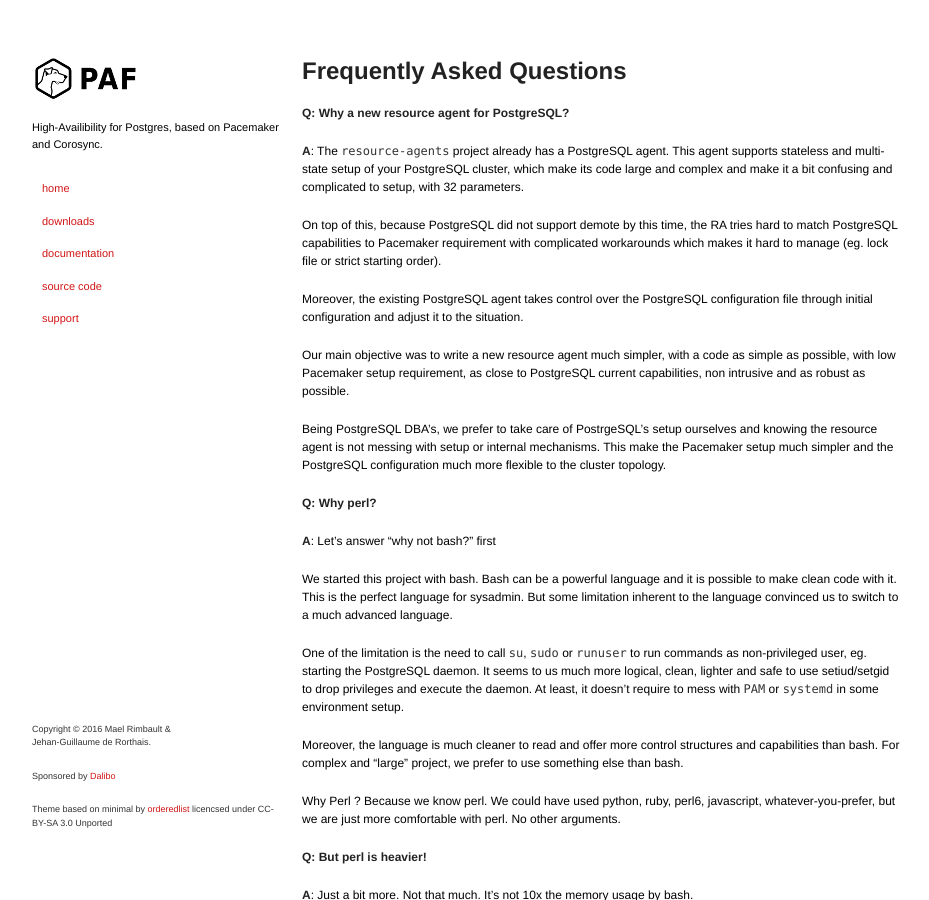
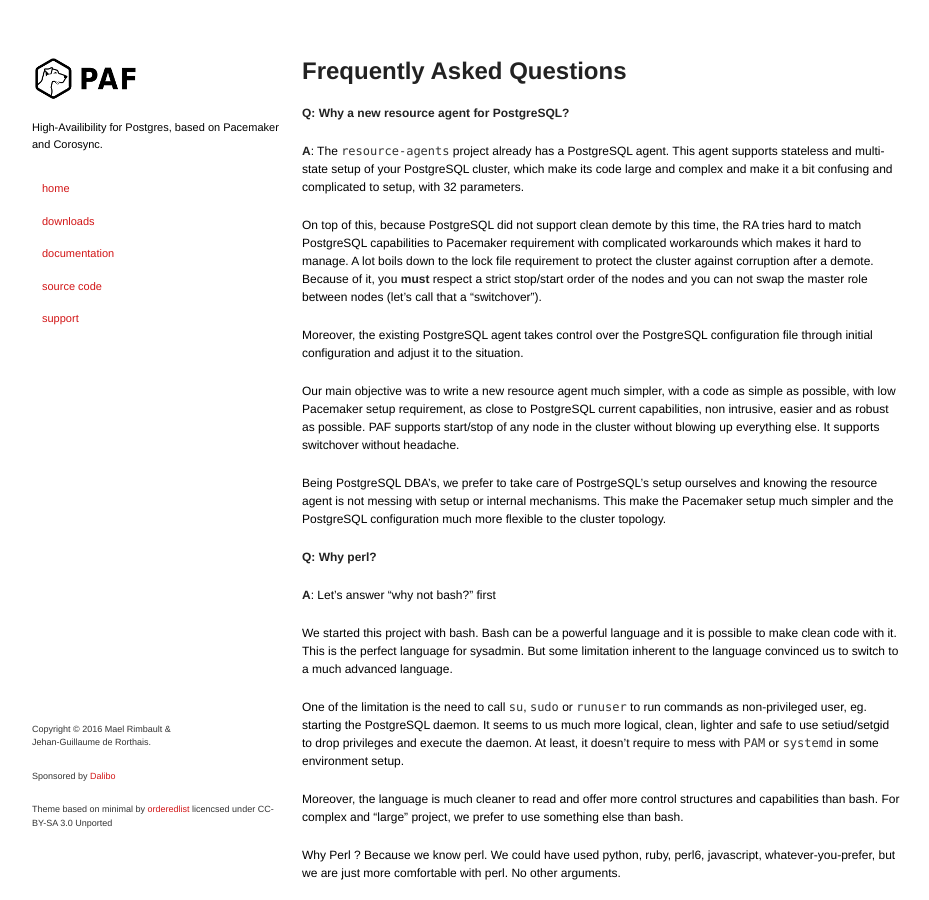
Before and after one commit to ClusterLabs/PAF, a Jekyll site: the page built from FAQ.md, in a window 1280 px wide and 900 px high. Shown: the whole window, without its empty margins (173-1102 px from the left). Built offline with Jekyll 4.4.1, drawn with Linux system fonts in a browser that asks for light colours.

Commit message:
Add some information about diff between pgsql and pgsqlms RA

```diff
--- a/FAQ.md
+++ b/FAQ.md
@@ -5,17 +5,21 @@
 
 # Frequently Asked Questions
 
+<a name="why-new-ra-for-postgresql"></a>
 __Q: Why a new resource agent for PostgreSQL?__
 
 __A__: The `resource-agents` project already has a PostgreSQL agent. This
 agent supports stateless and multi-state setup of your PostgreSQL cluster,
-which make its code large and complex and make it a bit confusing and complicated
-to setup, with 32 parameters.
+which make its code large and complex and make it a bit confusing and
+complicated to setup, with 32 parameters.
 
-On top of this, because PostgreSQL did not support demote by this time, the RA
-tries hard to match PostgreSQL capabilities to Pacemaker requirement with
-complicated workarounds which makes it hard to manage (eg. lock file or
-strict starting order).
+On top of this, because PostgreSQL did not support clean demote by this time,
+the RA tries hard to match PostgreSQL capabilities to Pacemaker requirement with
+complicated workarounds which makes it hard to manage. A lot boils down to the
+lock file requirement to protect the cluster against corruption after a demote.
+Because of it, you __must__ respect a strict stop/start order of the nodes and
+you can not swap the master role between nodes (let's call that a
+"switchover").
 
 Moreover, the existing PostgreSQL agent takes control over the PostgreSQL
 configuration file through initial configuration and adjust it to the
@@ -23,7 +27,9 @@
 
 Our main objective was to write a new resource agent much simpler, with a code
 as simple as possible, with low Pacemaker setup requirement, as close to
-PostgreSQL current capabilities, non intrusive and as robust as possible.
+PostgreSQL current capabilities, non intrusive, easier and as robust as
+possible. PAF supports start/stop of any node in the cluster without blowing up
+everything else. It supports switchover without headache.
 
 Being PostgreSQL DBA's, we prefer to take care of PostrgeSQL's setup ourselves
 and knowing the resource agent is not messing with setup or internal mechanisms.
```
